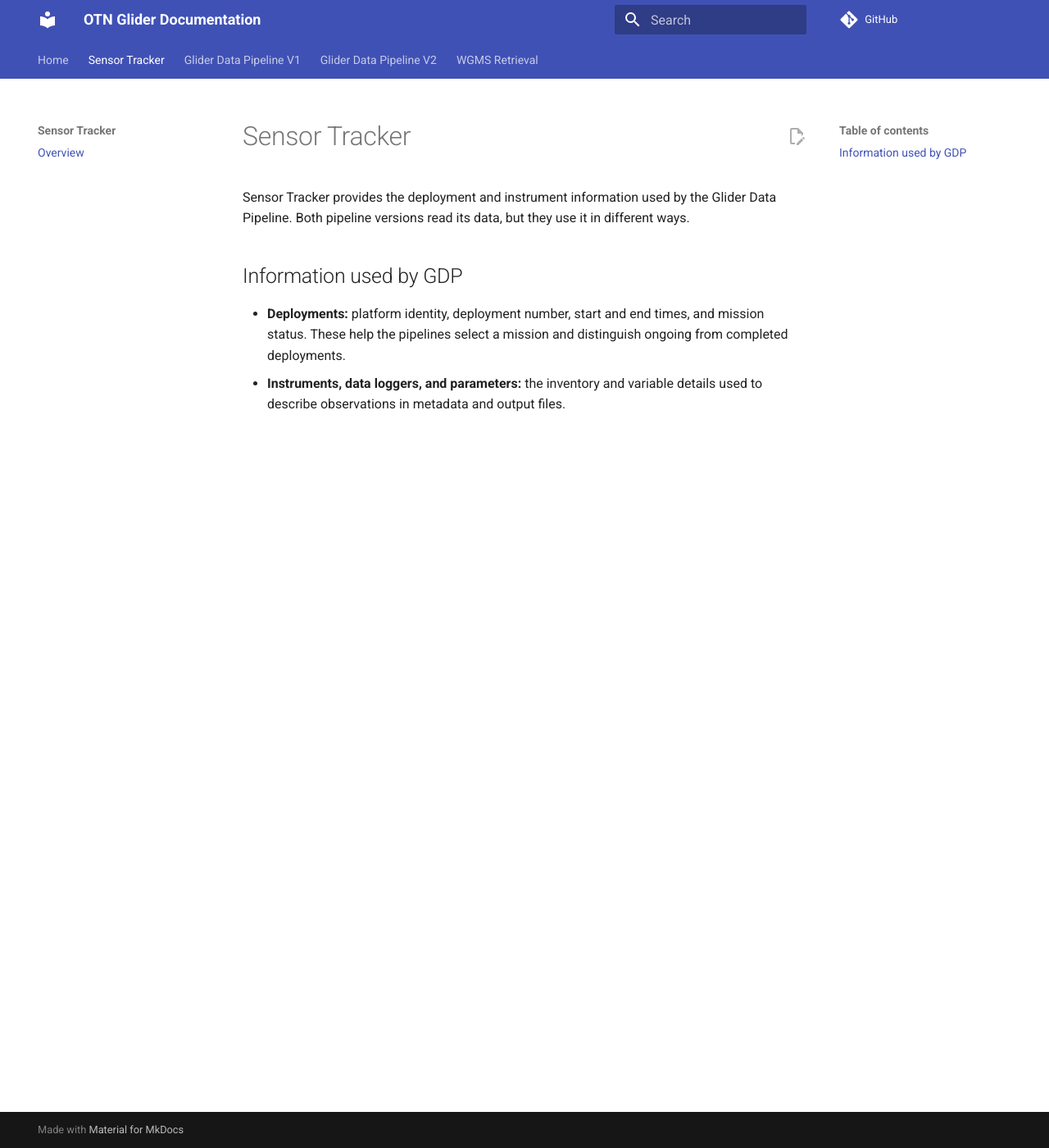
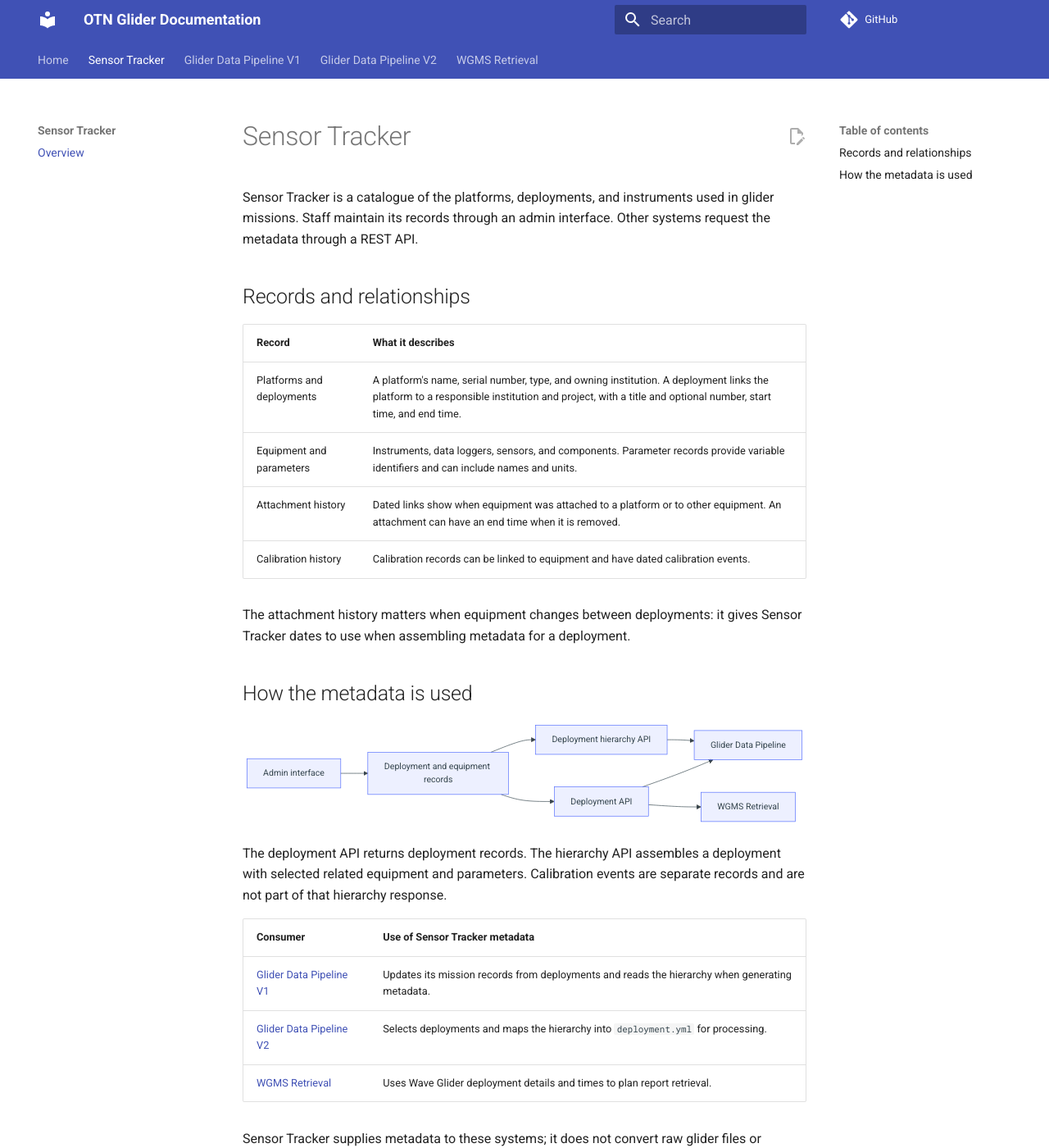
Before and after one commit to ocean-tracking-network/otn-glider-documentation, an MkDocs documentation site: the page built from docs/sensor-tracker/index.md, in a window 1280 px wide and 1400 px high. Shown: the whole window at 82% size. Built offline with MkDocs 1.6.1 and Material for MkDocs 9.7.7, drawn with Linux system fonts in a browser that asks for light colours; comment, search, counter and statistics services are not loaded; some of the changed text lies outside the part shown.

Commit message:
Update sensor tracker docs

````diff
--- a/docs/sensor-tracker/index.md
+++ b/docs/sensor-tracker/index.md
@@ -1,11 +1,36 @@
 # Sensor Tracker
 
-Sensor Tracker provides the deployment and instrument information used by the Glider Data Pipeline. Both pipeline
-versions read its data, but they use it in different ways.
+Sensor Tracker is a catalogue of the platforms, deployments, and instruments used in glider missions. Staff maintain its records through an admin interface. Other systems request the metadata through a REST API.
 
-## Information used by GDP
+## Records and relationships
 
-- **Deployments:** platform identity, deployment number, start and end times, and mission status. These help the
-  pipelines select a mission and distinguish ongoing from completed deployments.
-- **Instruments, data loggers, and parameters:** the inventory and variable details used to describe observations in
-  metadata and output files.
+| Record | What it describes |
+| --- | --- |
+| Platforms and deployments | A platform's name, serial number, type, and owning institution. A deployment links the platform to a responsible institution and project, with a title and optional number, start time, and end time. |
+| Equipment and parameters | Instruments, data loggers, sensors, and components. Parameter records provide variable identifiers and can include names and units. |
+| Attachment history | Dated links show when equipment was attached to a platform or to other equipment. An attachment can have an end time when it is removed. |
+| Calibration history | Calibration records can be linked to equipment and have dated calibration events. |
+
+The attachment history matters when equipment changes between deployments: it gives Sensor Tracker dates to use when assembling metadata for a deployment.
+
+## How the metadata is used
+
+```mermaid
+flowchart LR
+    ADMIN["Admin interface"] --> RECORDS["Deployment and equipment records"]
+    RECORDS --> DEP["Deployment API"]
+    RECORDS --> HIER["Deployment hierarchy API"]
+    DEP --> GDP["Glider Data Pipeline"]
+    DEP --> WGMS["WGMS Retrieval"]
+    HIER --> GDP
+```
+
+The deployment API returns deployment records. The hierarchy API assembles a deployment with selected related equipment and parameters. Calibration events are separate records and are not part of that hierarchy response.
+
+| Consumer | Use of Sensor Tracker metadata |
+| --- | --- |
+| [Glider Data Pipeline V1](../gdp/gdp.md) | Updates its mission records from deployments and reads the hierarchy when generating metadata. |
+| [Glider Data Pipeline V2](../gdpv2/gdpv2.md) | Selects deployments and maps the hierarchy into `deployment.yml` for processing. |
+| [WGMS Retrieval](../wgms-retrieval/index.md) | Uses Wave Glider deployment details and times to plan report retrieval. |
+
+Sensor Tracker supplies metadata to these systems; it does not convert raw glider files or publish processed data products.
````
Also changed, not shown: docs/sensor-tracker/architecture.md (added, +77 -0 lines), docs/sensor-tracker/metadata-lifecycle.md (added, +33 -0 lines), docs/sensor-tracker/metadata-records.md (added, +35 -0 lines).
